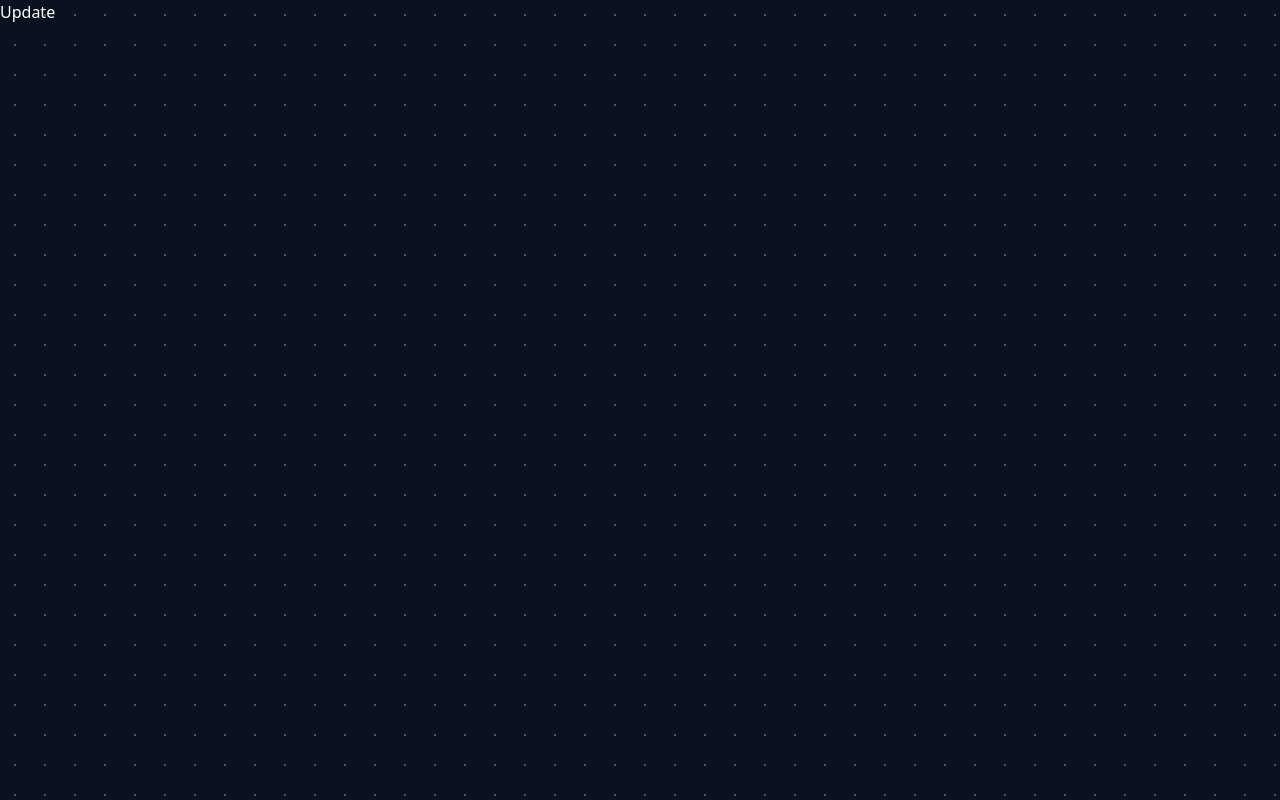
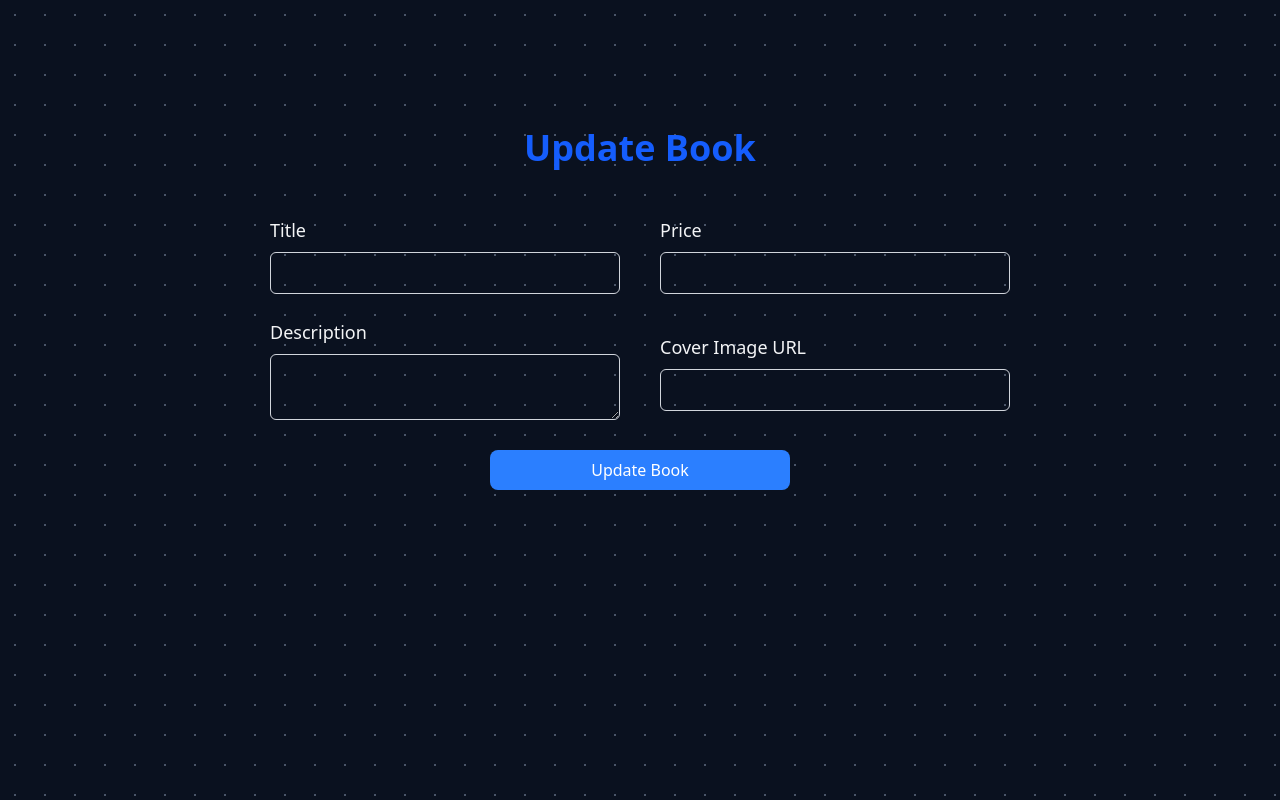
Before and after one commit to haileamlakwalelige/full-stack-book-app-react-with-node-js-simple-crud-app, a React (Vite) app in the folder client/: page /update/1 in a window 1280 px wide. Built offline with nearby package versions, Linux system fonts and the light colour scheme; no server answers.

Commit message:
update page to update books

```diff
--- a/client/src/pages/Update.jsx
+++ b/client/src/pages/Update.jsx
@@ -1,9 +1,123 @@
-import React from 'react'
+import { useEffect, useState } from "react";
+import axios from "axios";
+import { useNavigate, useParams } from "react-router-dom";
 
 const Update = () => {
+  const [title, setTitle] = useState("");
+  const [description, setDescription] = useState("");
+  const [price, setPrice] = useState("");
+  const [cover, setCover] = useState("");
+
+  const navigate = useNavigate();
+  const { id } = useParams();
+
+  useEffect(() => {
+    const FetchData = async () => {
+      try {
+        const response = await axios.get(
+          `http://localhost:3000/api/books/${id}`
+        );
+        console.log("response data", response.data);
+        if (response.data) {
+          setTitle(response.data.title);
+          setDescription(response.data.description); // Corrected
+          setPrice(response.data.price); // Corrected
+          setCover(response.data.cover); // Corrected
+        }
+      } catch (error) {
+        console.error("Error fetching book data:", error);
+      }
+    };
+    FetchData();
+  }, [id]);
+
+  const handleSubmit = async (e) => {
+    e.preventDefault();
+
+    try {
+      await axios.put(`http://localhost:3000/api/books/${id}`, {
+        title,
+        description,
+        cover,
+        price,
+      });
+      navigate("/books");
+    } catch (error) {
+      console.log(error);
+    }
+  };
+
   return (
-    <div>Update</div>
-  )
-}
+    <div className="container mx-auto p-6 py-32">
+      <h1 className="text-4xl font-bold text-center text-blue-600 mb-12">
+        Update Book
+      </h1>
+      <form onSubmit={handleSubmit} className="space-y-6 ">
+        <div className="flex justify-center gap-10 flex-wrap items-center">
+          <div>
+            <label className="block text-lg font-medium text-gray-100">
+              Title
+            </label>
+            <input
+              type="text"
+              name="title"
+              value={title}
+              onChange={(e) => setTitle(e.target.value)}
+              className="mt-2 w-full min-w-[350px] px-4 py-2 border border-gray-300 rounded-md"
+              required
+            />
+          </div>
+          <div>
+            <label className="block text-lg font-medium text-gray-100">
+              Price
+            </label>
+            <input
+              type="text"
+              value={price}
+              onChange={(e) => setPrice(e.target.value)}
+              name="price"
+              className="mt-2 w-full min-w-[350px] px-4 py-2 border border-gray-300 rounded-md"
+              required
+            />
+          </div>
+        </div>
+        <div className="flex justify-center gap-10 flex-wrap items-center">
+          <div>
+            <label className="block text-lg font-medium text-gray-100">
+              Description
+            </label>
+            <textarea
+              value={description}
+              onChange={(e) => setDescription(e.target.value)}
+              name="description"
+              className="mt-2 w-full min-w-[350px] px-4 py-2 border border-gray-300 rounded-md"
+              required
+            />
+          </div>
+          <div>
+            <label className="block text-lg font-medium text-gray-100">
+              Cover Image URL
+            </label>
+            <input
+              type="text"
+              value={cover}
+              onChange={(e) => setCover(e.target.value)}
+              name="cover"
+              className="mt-2 w-full min-w-[350px] px-4 py-2 border border-gray-300 rounded-md"
+            />
+          </div>
+        </div>
+        <div className="flex justify-center items-center">
+          <button
+            type="submit"
+            className="w-[300px] cursor-pointer bg-blue-500  text-white py-2 px-4 rounded-lg hover:bg-blue-600 transition-colors duration-300"
+          >
+            Update Book
+          </button>
+        </div>
+      </form>
+    </div>
+  );
+};
 
-export default Update
+export default Update;
```
